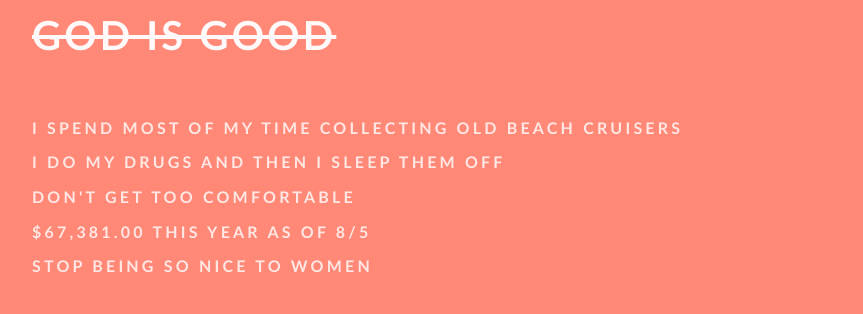
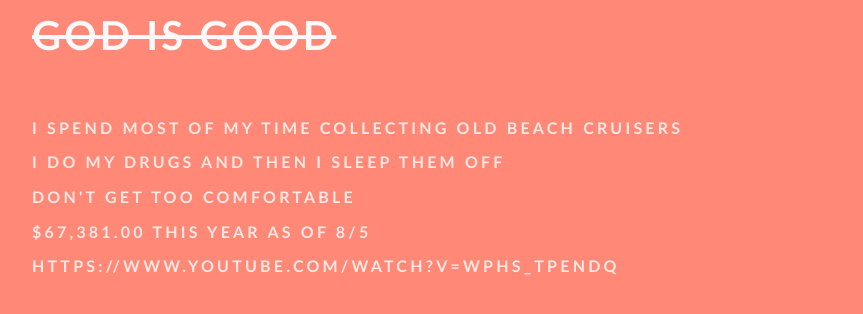
Before and after one commit to nickisfun/nickisfun.github.io, a website: page index.html in a window 1280 px wide. Shown: the part 734-1048 px from the top of the page, without its empty margins (16-879 px from the left). Drawn offline with Linux system fonts and the light colour scheme.

Commit message:
Update index.html

```diff
--- a/index.html
+++ b/index.html
@@ -139,7 +139,7 @@
 
     </h1><h1 style="font-size: 1rem;">$67,381.00 this year as of 8/5<br>
 
-    </h1><h1 style="font-size: 1rem;">stop being so nice to women <br>
+    </h1><h1 style="font-size: 1rem;">https://www.youtube.com/watch?v=wPhs_tPENDQ<br>
 
     </h1>
   </footer>
```
